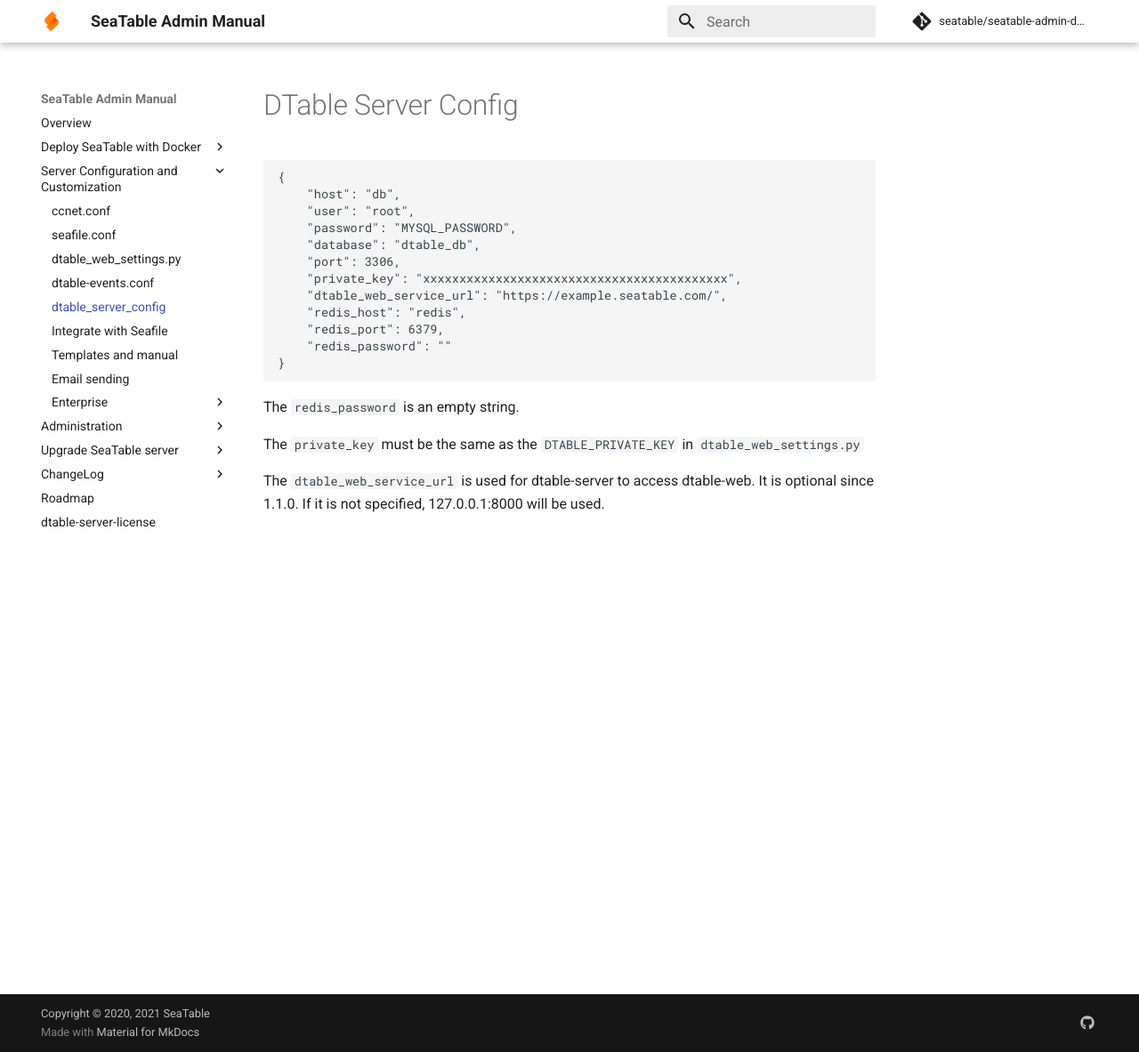
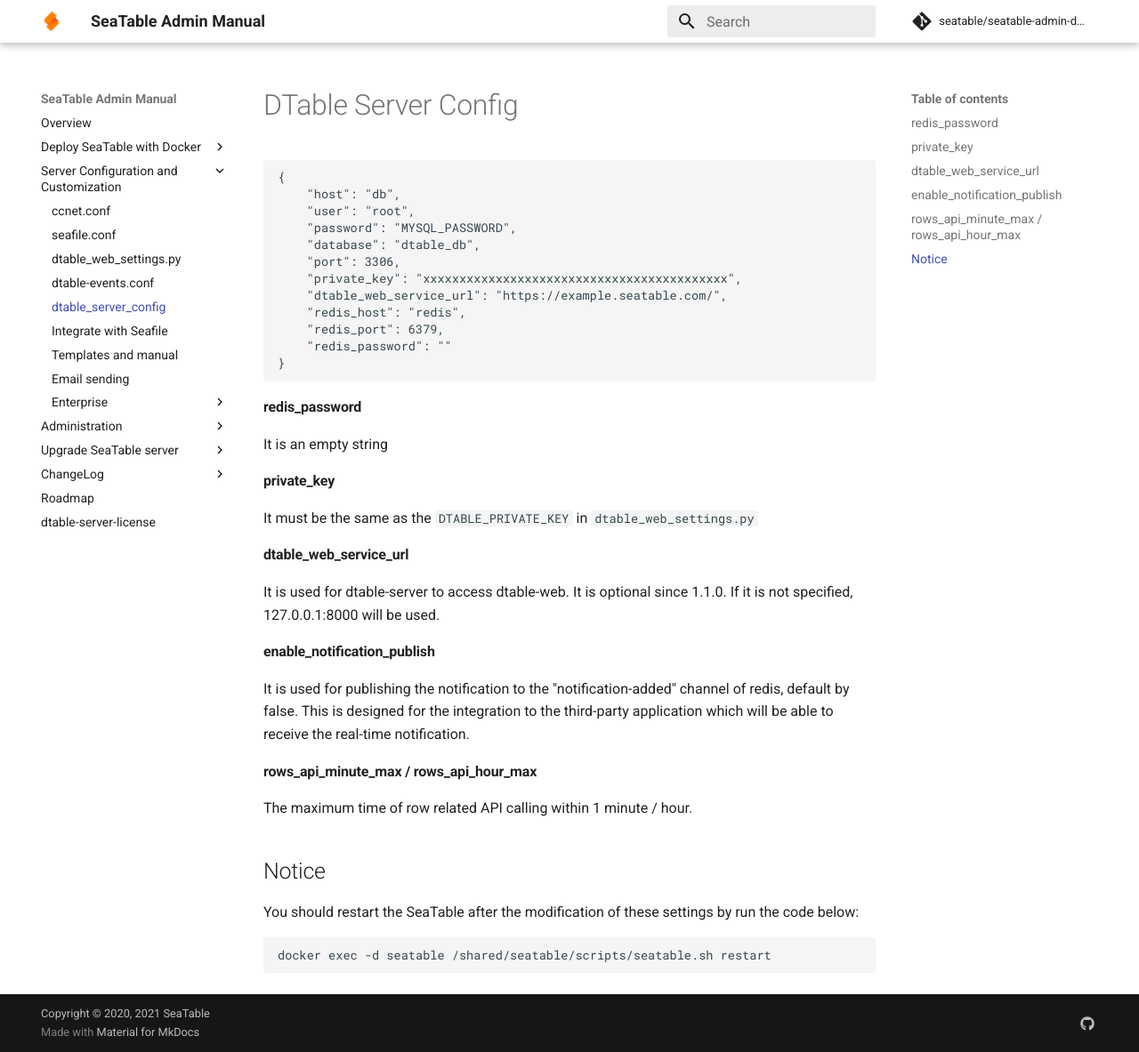
Before and after one commit to seatable/seatable-admin-docs, an MkDocs documentation site: the page built from manual/config/dtable_server_config.md, in a window 1280 px wide and 1183 px high. Shown: the whole window at 89% size. Built offline with MkDocs 1.6.1 and Material for MkDocs 9.7.7, drawn with Linux system fonts in a browser that asks for light colours; comment, search, counter and statistics services are not loaded.

Commit message:
Update dtable_server_config.md

````diff
--- a/manual/config/dtable_server_config.md
+++ b/manual/config/dtable_server_config.md
@@ -15,9 +15,30 @@
 }
 
 ```
+#### redis_password
 
-The `redis_password` is an empty string.
+It is an empty string
 
-The `private_key` must be the same as the `DTABLE_PRIVATE_KEY` in `dtable_web_settings.py`
+#### private_key
 
-The `dtable_web_service_url` is used for dtable-server to access dtable-web. It is optional since 1.1.0. If it is not specified, 127.0.0.1:8000 will be used.
+It must be the same as the `DTABLE_PRIVATE_KEY` in `dtable_web_settings.py`
+
+#### dtable_web_service_url
+
+It is used for dtable-server to access dtable-web. It is optional since 1.1.0. If it is not specified, 127.0.0.1:8000 will be used.
+
+#### enable_notification_publish
+
+It is used for publishing the notification to the "notification-added" channel of redis, default by false.  This is designed for the integration to the third-party application which will be able to receive the real-time notification.
+
+#### rows_api_minute_max / rows_api_hour_max
+
+The maximum time of row related API calling within 1 minute / hour.
+
+## Notice
+
+You should restart the SeaTable after the modification of these settings by run the code below:
+
+```
+docker exec -d seatable /shared/seatable/scripts/seatable.sh restart
+```
````
